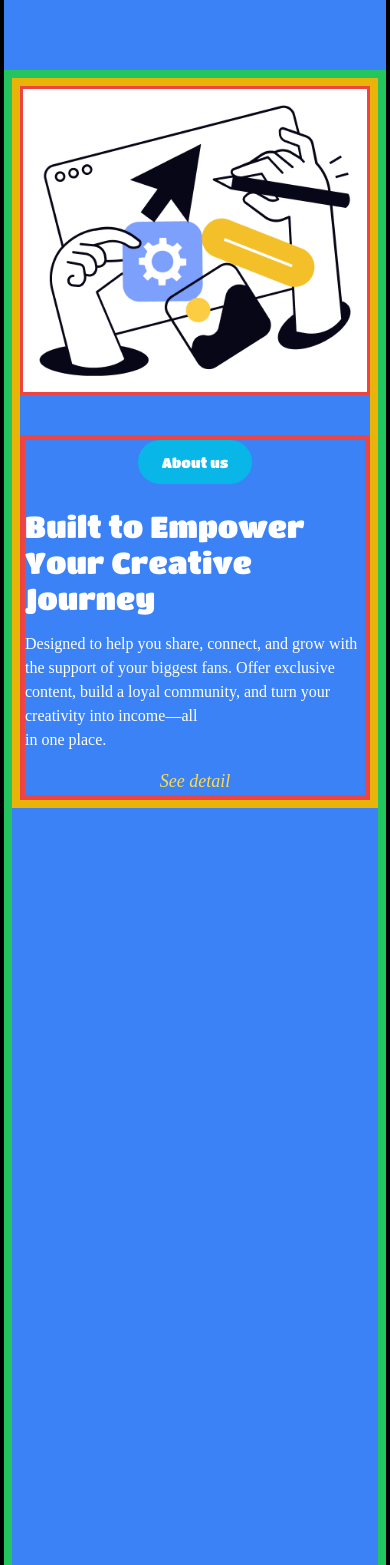
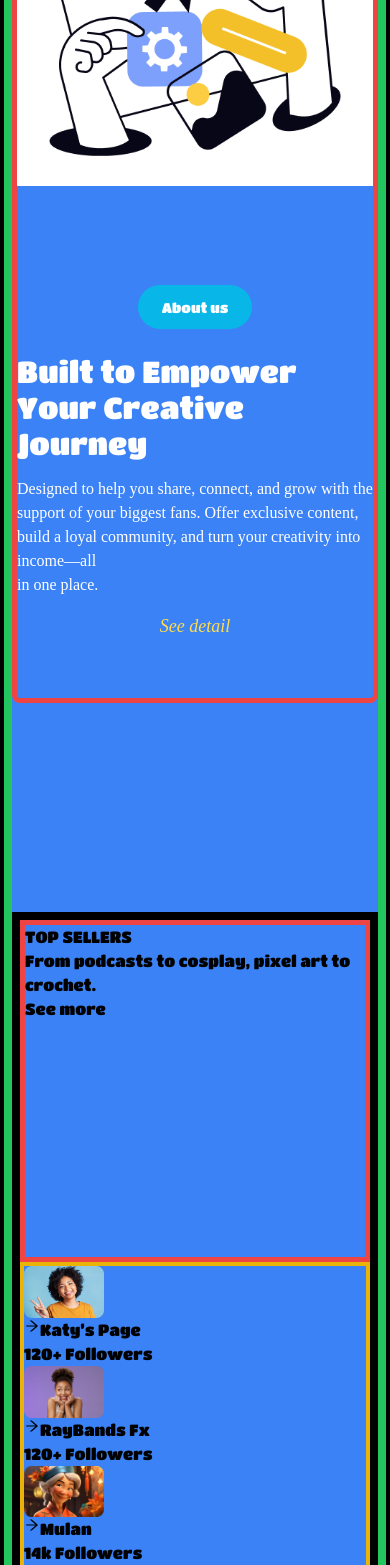
Before and after one commit to Sage-hex/Demo-Wisdom, a React (Vite) app: page / in a window 390 px wide. Shown: the part 1509-3074 px from the top of the page. Built offline with nearby package versions, Linux system fonts and the light colour scheme; a web font is replaced by a local one.

Commit message:
working on the about section responsiveness

```diff
--- a/src/Components/About/About.jsx
+++ b/src/Components/About/About.jsx
@@ -7,14 +7,14 @@ import RayBandsImage from '../../assets/RayBandsImage.png';
 
 const About = () => {
   return (
-    <section className="w-full h-[300vh] lg:h-[200vh] flex items-center justify-center border-4 border-black  lg:rounded-t-[300px] bg-blue-500">
-      <div className=" w-full lg:w-[85%] h-5/6 border-[8px] border-green-500 lg:rounded-t-[150px] ">
-	  <div className="flex flex-col lg:flex-row items-center justify-center sm:rounded-t-[0px] gap-[2.5rem] xl:gap-[3rem] w-full xl:h-[40%]  lg:rounded-t-[150px] border-[8px] border-yellow-500">
-          <div className="w-[100%] h-[50%] lg:w-[45%] md:h-[100%]  border-2 border-red-500 flex items-center justify-center lg:rounded-tl-[150px] p-[1rem] bg-customWhite border-[3px] border-black ">
+    <section className="w-full h-[300vh] lg:h-[200vh] flex items-start md:items-center justify-center border-4 border-black md:rounded-t-[200px]  lg:rounded-t-[300px] bg-blue-500">
+      <div className="flex flex-col justify-between items-center  w-full md:w-[85%]  h-5/6 border-[8px] border-green-500 lg:rounded-t-[150px] ">
+	  <div className="flex flex-col  lg:flex-row items-center justify-center sm:rounded-t-[0px] gap-[2.5rem] xl:gap-[3rem] w-full md:w-[100%]  rounded-lg rounded-lg h-[40%] xl:w-[100%]  lg:rounded-t-[150px] border-[5px] border-red-500">
+          <div className="w-full h-[50%] lg:w-[45%]  lg:h-[100%]  flex items-center justify-center  md:rounded-tl-[150px] p-[1rem] bg-customWhite">
             <img src={AboutImage} className="w-screen h-[90%] object-contain" alt="about-left-image" />
           </div>
 
-          <div className="lg:w-[55%] flex flex-col justify-center md:justify-start items-center md:items-start h-full border-[5px] border-red-500">
+          <div className="lg:w-[55%] flex flex-col justify-center md:justify-start items-center md:items-start h-full ">
 		  <h1 className="inline-block text-sm md:text-3xl py-3 px-6 xl:py-4 xl:px-12 rounded-3xl md:rounded-full bg-customBlue text-customWhite font-normal mb-[1.5rem] xl:mb-[3rem] ">About us</h1>
 		  <h2 className="text-3xl xl:text-4xl text-customWhite font-normal mb-4 xl:mb-[1.5rem]">Built to Empower Your Creative Journey</h2>
             <p className=" xl:text-[15px] md:text[16px] font-[nutino] text-customWhite mb-4 xl:mb-[2rem]">
@@ -28,17 +28,22 @@ const About = () => {
         </div>
 
 
-        {/* <div>
-          <div>
-            <div>
+        <div className="flex flex-col items-center justify-start border-[8px] border-black w-full h-[50%]">
+          {/* <div className="w-11/12 border-[8px] border-green-500 "> */}
+            <div className="border-[5px] border-red-500 w-full h-1/3">
+              <div>
               <h1>TOP SELLERS </h1>
               <p>From podcasts to cosplay, pixel art to crochet.</p>
+              </div>
+              <div>
+            <span>See more</span>
+
+              </div>
             </div>
-            <span>See more</span>
-            <div>
+            <div className="border-4 border-yellow-500 w-full">
               <div>
                 <div>
-					<img src={KatyImage} alt="katy-image" />
+					<img src={KatyImage} className="w-20" alt="katy-image" />
 				</div>
                 <div className="flex">
                   <AiOutlineArrowRight />
@@ -49,7 +54,7 @@ const About = () => {
               </div>
 			  <div>
                 <div>
-					<img src={RayBandsImage} alt="katy-image" />
+					<img src={RayBandsImage} className="w-20"  alt="katy-image" />
 				</div>
                 <div className="flex">
                   <AiOutlineArrowRight />
@@ -60,7 +65,7 @@ const About = () => {
               </div>
 			  <div>
                 <div>
-					<img src={MulaniImage} alt="katy-image" />
+					<img src={MulaniImage} className="w-20"  alt="katy-image" />
 				</div>
                 <div className="flex">
                   <AiOutlineArrowRight />
@@ -69,9 +74,9 @@ const About = () => {
                 </div>
 				<span>14k Followers</span>
               </div>
-            </div>
+            {/* </div> */}
           </div>
-        </div> */}
+        </div>
       </div>
     </section>
   );
--- a/tailwind.config.js
+++ b/tailwind.config.js
@@ -14,6 +14,9 @@ export default {
       },
       backgroundSize: {
         'grid-large': '60px 60px', // Larger grid pattern
+      },
+      boxShadow: {
+        'custom-khaki': 'rgba(195, 176, 145, 0.4) 5px 5px, rgba(195, 176, 145, 0.3) 10px 10px, rgba(195, 176, 145, 0.2) 15px 15px, rgba(195, 176, 145, 0.1) 20px 20px, rgba(195, 176, 145, 0.05) 25px 25px',
       },
       screens: {
         'sm': '320px',
```
